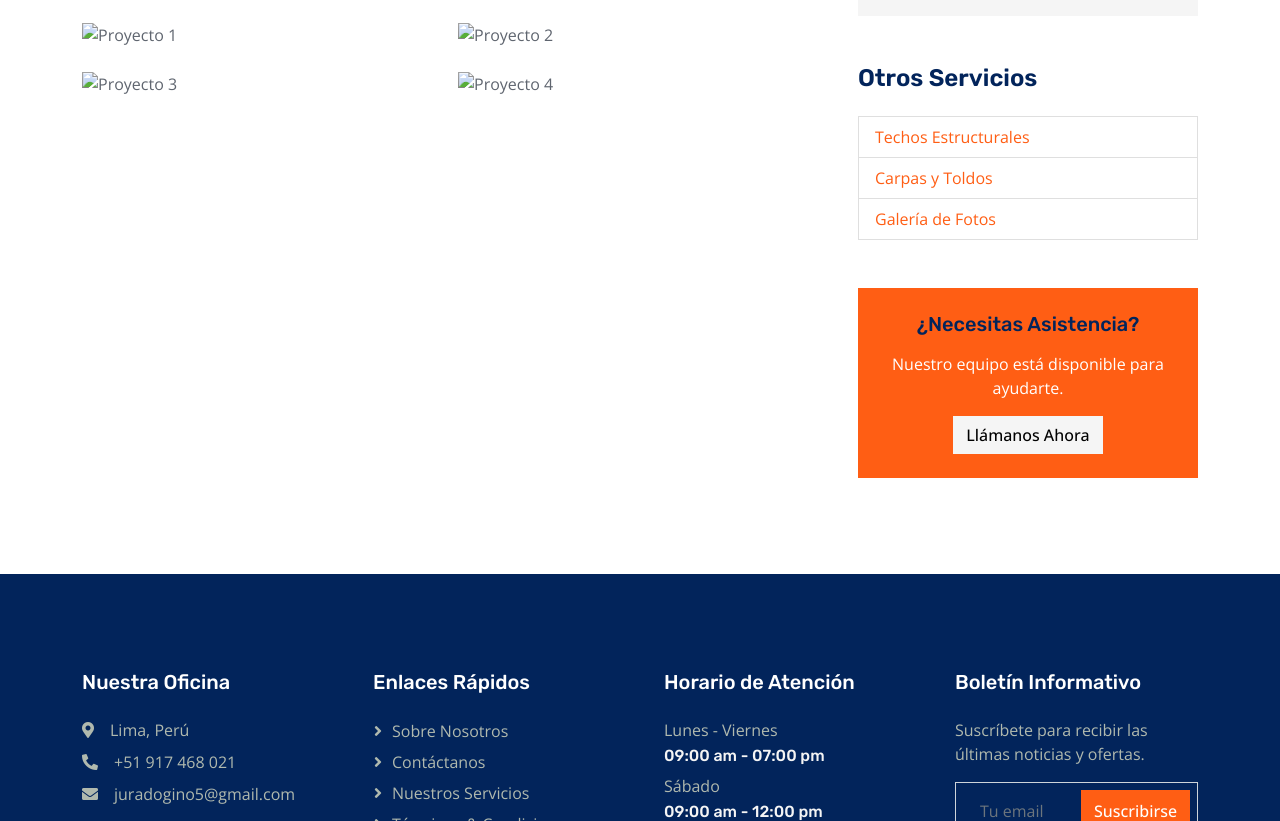
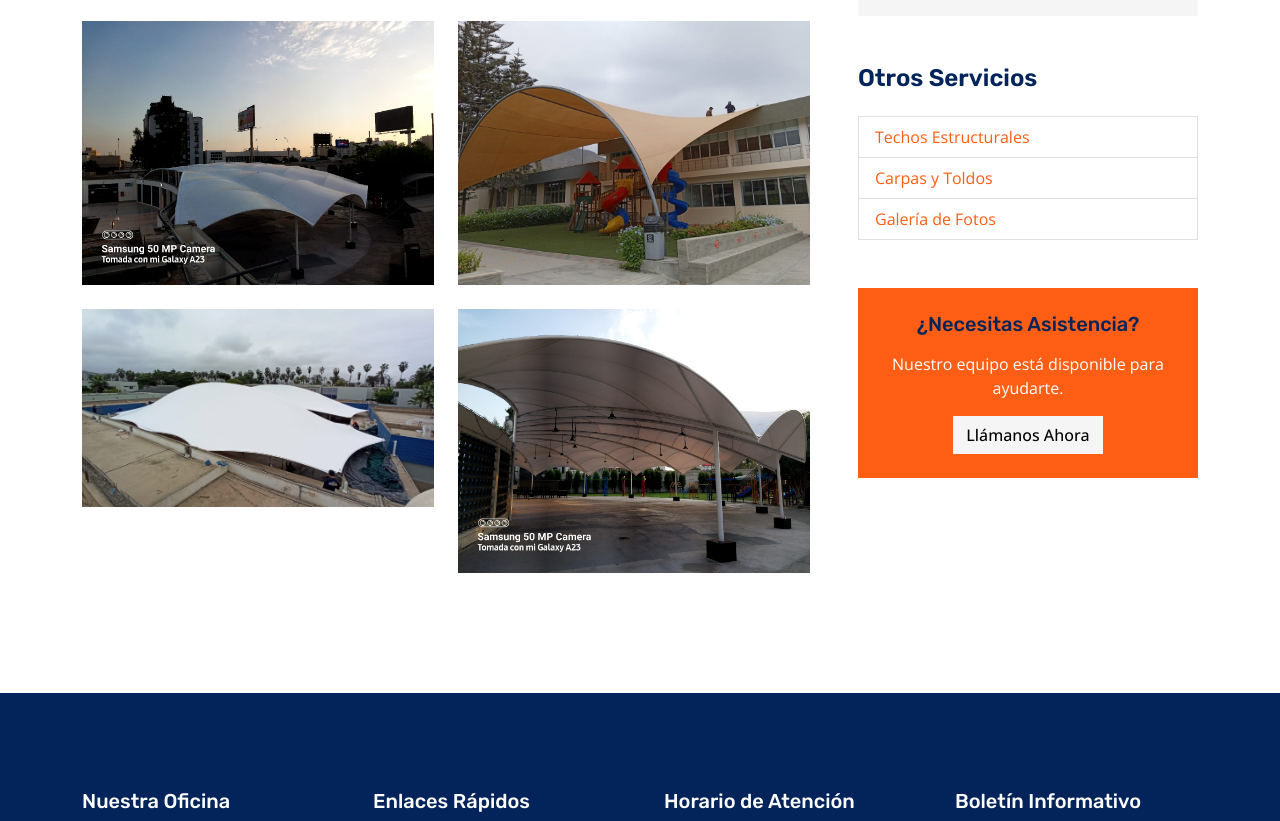
Before and after one commit to Freelance2024/web-page-CoverSol, a plain HTML site: page Toldos-Comerciales.html in a window 1280 px wide. Shown: the part 1060-1881 px from the top of the page. Drawn offline with nearby package versions, Linux system fonts and the light colour scheme.

Commit message:
Cambios Finales

```diff
--- a/Toldos-Comerciales.html
+++ b/Toldos-Comerciales.html
@@ -3,7 +3,7 @@
 
 <head>
     <meta charset="utf-8">
-    <title>Industro - Industrial HTML Template</title>
+    <title>Coversol</title>
     <meta content="width=device-width, initial-scale=1.0" name="viewport">
     <meta content="" name="keywords">
     <meta content="" name="description">
@@ -124,16 +124,16 @@
                 <div class="row mt-5">
                     <h4 class="mb-4">Galería de Proyectos</h4>
                     <div class="col-md-6 mb-4">
-                        <img class="img-fluid" src="img/toldos-comerciales/toldo1.jpg" alt="Proyecto 1">
+                        <img class="img-fluid" src="img/images/6.jpeg" alt="Proyecto 2">
                     </div>
                     <div class="col-md-6 mb-4">
-                        <img class="img-fluid" src="img/toldos-comerciales/toldo2.jpg" alt="Proyecto 2">
+                        <img class="img-fluid" src="img/images/30.jpeg" alt="Proyecto 4">
                     </div>
                     <div class="col-md-6 mb-4">
-                        <img class="img-fluid" src="img/toldos-comerciales/toldo3.jpg" alt="Proyecto 3">
+                        <img class="img-fluid" src="img/images/29.jpeg" alt="Proyecto 3">
                     </div>
                     <div class="col-md-6 mb-4">
-                        <img class="img-fluid" src="img/toldos-comerciales/toldo4.jpg" alt="Proyecto 4">
+                        <img class="img-fluid" src="img/images/5.jpeg" alt="Proyecto 1">
                     </div>
                 </div>
             </div>
```
Also changed, not shown: 404.html (+1 -1 lines), Carpas-y-Toldos.html (+1 -1 lines), Nosotros.html (+1 -1 lines), Techos-Estructurales.html (+1 -1 lines), contact.html (+4 -4 lines), gallery.html (+1 -1 lines), index.html (+1 -1 lines), service.html (+1 -1 lines).
